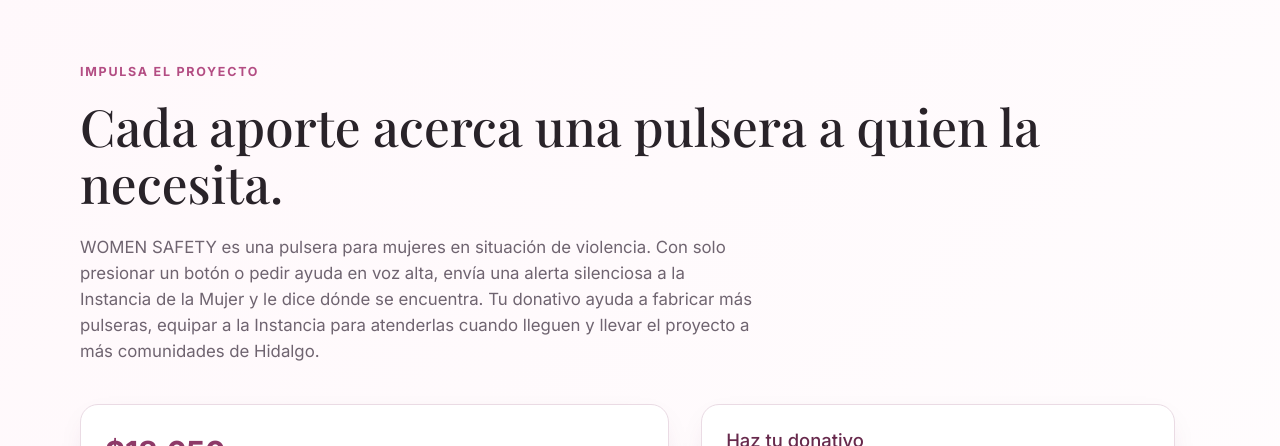
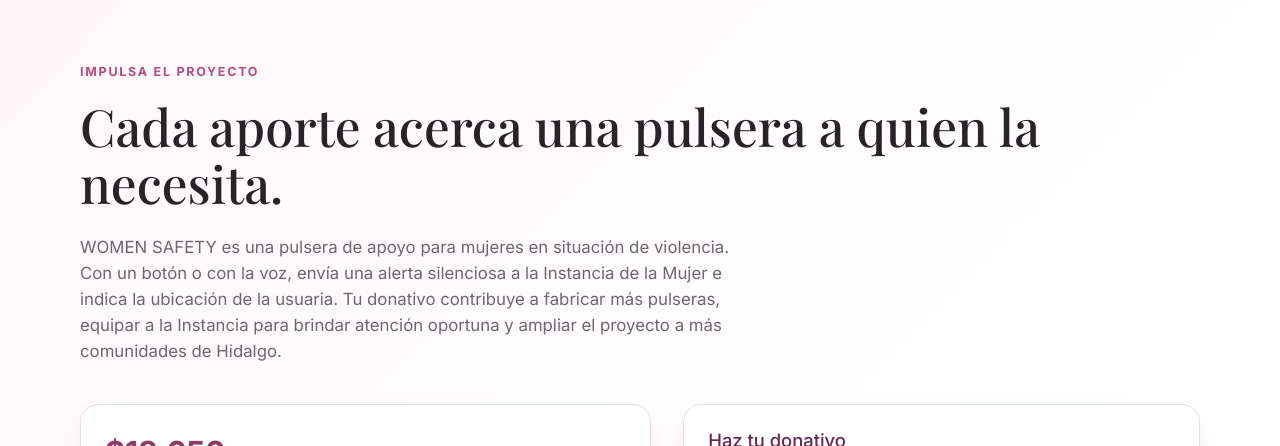
Before and after one commit to Freyramartinez/DUWIUWA, a Node server app: page / in a window 1280 px wide. Shown: the part 6054-6500 px from the top of the page. Run offline with Node 20, Linux system fonts and the light colour scheme; data that the repository does not hold is empty; some libraries are stand-ins or nearby versions.

Commit message:
Fix: Corregir el error de conflicto

```diff
--- a/views/partials/donaciones.ejs
+++ b/views/partials/donaciones.ejs
@@ -16,10 +16,10 @@
 
   // Niveles de donación: aquí cambias montos y textos
     const niveles = [
-    { monto: 150,  titulo: 'Componentes básicos',  texto: 'Cubre el botón de ayuda y la batería que garantizan el funcionamiento continuo de la pulsera.' },
-    { monto: 500,  titulo: 'Pantalla y carcasa',   texto: 'Financia una pantalla compacta y una carcasa discreta que protegen el dispositivo y facilitan su uso cotidiano.' },
-    { monto: 1200, titulo: 'Una pulsera completa', texto: 'Permite fabricar una pulsera lista para su uso, que emite una alerta con un botón o con la voz y comparte la ubicación de la usuaria.' },
-    { monto: 5000, titulo: 'Equipar la Instancia', texto: 'Aporta el equipo que notifica al personal de la Instancia de la Mujer la llegada de una usuaria, para brindarle atención inmediata.' }
+    { monto: 150,  titulo: 'Componentes básicos',  texto: 'El botón de ayuda y la batería para que la pulsera funcione todo el día.' },
+    { monto: 500,  titulo: 'Pantalla y carcasa',   texto: 'Una pantalla pequeña y una carcasa discreta, para que parezca un reloj común.' },
+    { monto: 1200, titulo: 'Una pulsera completa', texto: 'Una pulsera lista para usar: pide ayuda con un botón o con la voz y avisa dónde está la mujer.' },
+    { monto: 5000, titulo: 'Equipar la Instancia', texto: 'El equipo que avisa al personal cuando una mujer llega, para recibirla de inmediato.' }
   ];
 %>
 
@@ -183,7 +183,7 @@
 
     <span class="eyebrow">Impulsa el proyecto</span>
     <h2 id="ws-don-title">Cada aporte acerca una pulsera a quien la necesita.</h2>
-    <p class="lead">WOMEN SAFETY es una pulsera para mujeres en situación de violencia. Con solo presionar un botón o pedir ayuda en voz alta, envía una alerta silenciosa a la Instancia de la Mujer y le dice dónde se encuentra. Tu donativo ayuda a fabricar más pulseras, equipar a la Instancia para atenderlas cuando lleguen y llevar el proyecto a más comunidades de Hidalgo.</p>
+    <p class="lead">WOMEN SAFETY es una pulsera de apoyo para mujeres en situación de violencia. Con un botón o con la voz, envía una alerta silenciosa a la Instancia de la Mujer e indica la ubicación de la usuaria. Tu donativo contribuye a fabricar más pulseras, equipar a la Instancia para brindar atención oportuna y ampliar el proyecto a más comunidades de Hidalgo.</p>
 
     <div class="grid">
       <!-- Columna izquierda: meta e impacto -->
@@ -204,28 +204,10 @@
 
         <h3>¿Qué financia tu aporte?</h3>
         <div class="impact">
-<<<<<<< HEAD
           <% niveles.forEach(function(n){ %>
           <button type="button" class="impact-item" data-amount="<%= n.monto %>">
             <span class="price"><%= mx(n.monto) %></span>
             <span><strong><%= n.titulo %></strong><p><%= n.texto %></p></span>
-=======
-          <button type="button" class="impact-item" data-amount="150">
-            <span class="price">$150</span>
-            <span><strong>Componentes básicos</strong><p>Motor de vibración, botón y batería para la confirmación silenciosa.</p></span>
-          </button>
-          <button type="button" class="impact-item" data-amount="500">
-            <span class="price">$500</span>
-            <span><strong>Pantalla y carcasa</strong><p>OLED discreta y carcasa impresa en 3D para un prototipo.</p></span>
-          </button>
-          <button type="button" class="impact-item" data-amount="1200">
-            <span class="price">$1,200</span>
-            <span><strong>Una pulsera completa</strong><p>Módulo LilyGO T‑Beam con LoRa 915 MHz y GPS, listo para implementarse.</p></span>
-          </button>
-          <button type="button" class="impact-item" data-amount="5000">
-            <span class="price">$5,000</span>
-            <span><strong>Pulseras para una comunidad</strong><p>Financia un lote de pulseras para entregar a mujeres de una comunidad a través de la Instancia de la Mujer.</p></span>
->>>>>>> 43531b1e6d10a1399def43b0e3f538c98158e0ce
           </button>
           <% }); %>
         </div>
@@ -319,7 +301,7 @@
       </details>
       <details>
         <summary>¿Dónde puedo ver en qué se usa el dinero?</summary>
-        <p>Publicamos cortes mensuales de nuestros avances. Los fondos se invierten directamente en hardware (módulos celulares, sensores, baterías y el lector RFID de la Instancia) para escalar el proyecto y proteger a más mujeres.</p>
+        <p>Publicamos cortes mensuales de nuestros avances. Los fondos se invierten directamente en hardware (pulseras, baterías y el equipo de la Instancia) para escalar el proyecto y proteger a más mujeres.</p>
       </details>
       <details>
         <summary>¿Cómo puedo apoyar de otra forma?</summary>
```
